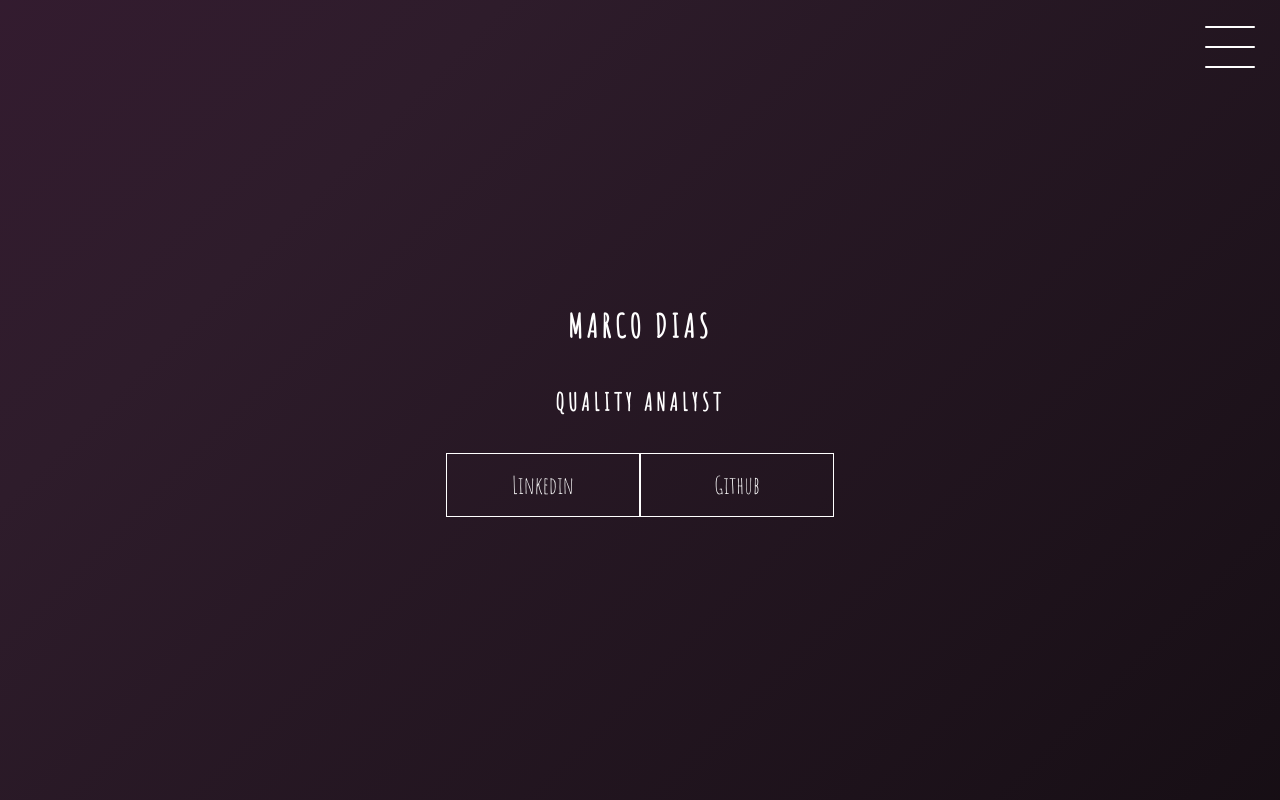
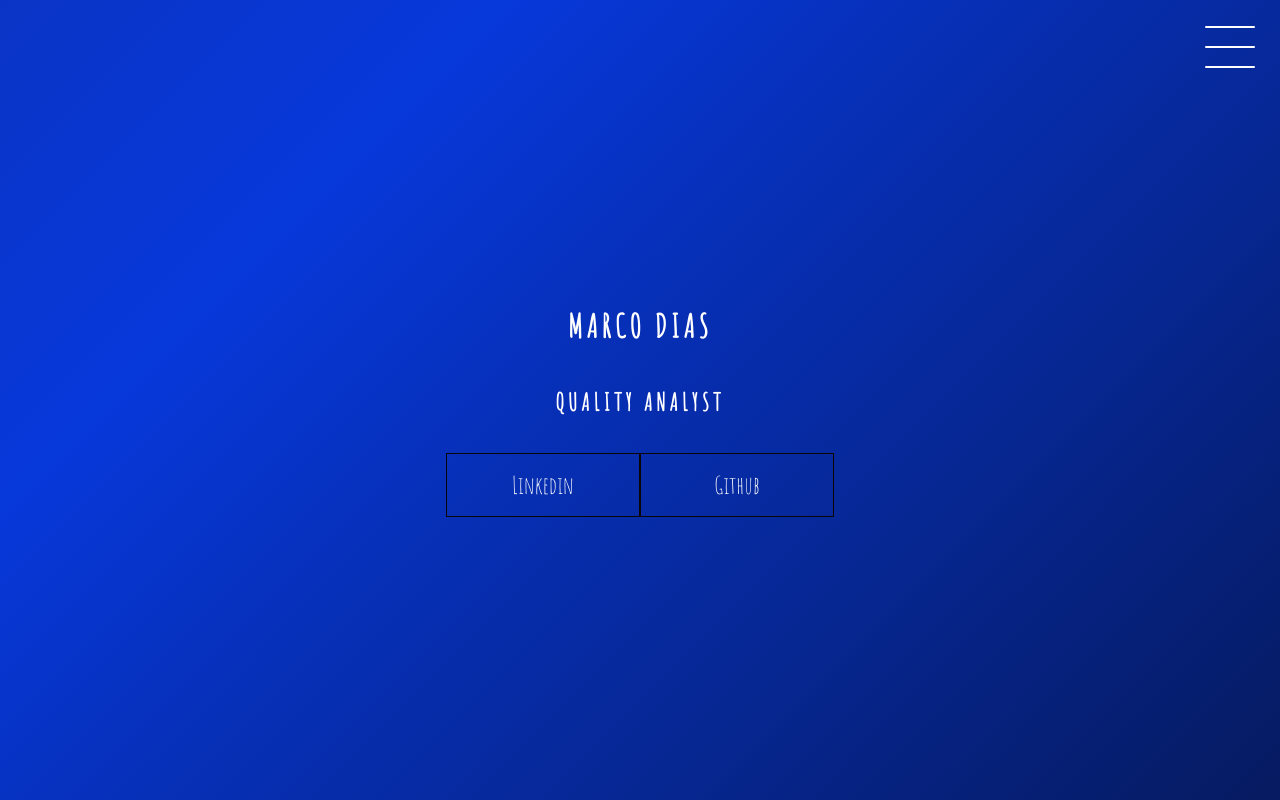
Before and after one commit to UskOops/Template-portfolio, a plain HTML site: page projeto_final/index.html in a window 1280 px wide. Shown: the top 800 px of the page. Drawn offline with Linux system fonts and the light colour scheme.

Commit message:
Update style.css

```diff
--- a/projeto_final/style.css
+++ b/projeto_final/style.css
@@ -12,13 +12,13 @@ body {
 .header-wrapper {
     height: 100vh;
     width: 100vw;
-    background: linear-gradient(-45deg, #050404, #2E1C2B, #4A1942, #893168);
+    background: linear-gradient(-45deg, #050404, #0738da, #192468, #2459ce);
     background-size: 400% 400%;
     display: flex;
     flex-direction: column;
     justify-content: center;
     align-items: center;
-    animation: backgroundTransition 8s ease-in-out infinite;
+    animation: backgroundTransition 8s ease-in-out infinite;  /* tempo de transição entre as cores */
     position: relative;
 }
 
@@ -42,7 +42,7 @@ h2 {
     color: #ffffff;
     font-size: 24px;
     padding: 1rem 4rem;
-    border: 1px solid #ffffff;
+    border: 1px solid #0a0606;
     min-width: 4rem;
     display: flex;
     justify-content: center;
@@ -51,8 +51,8 @@ h2 {
 }
 
 a:hover {
-    color: #2E1C2B;
-    background-color: #ffffff;
+    color: #139ea8;
+    background-color: #f3ecec;
 }
 
 @keyframes backgroundTransition {
@@ -126,7 +126,7 @@ a:hover {
     height: 40px;
     width: 40px;
     border-radius: 50%;
-    box-shadow: 0px 0px 0px 0px white;
+    box-shadow: 0px 0px 0px 0px rgb(2, 0, 0);
     z-index: -1;
     transition: 400ms ease-in-out 0s;
 }
@@ -163,7 +163,7 @@ a:hover {
 
 #toggle:checked + .checkbox .trace:nth-child(1) {
     transform: rotate(45deg);
-    background-color: #2E1C2B;
+    background-color: #062066;
     top: 47px;
 }
 
@@ -176,7 +176,7 @@ a:hover {
 
 #toggle:checked + .checkbox .trace:nth-child(3) {
     transform: rotate(-45deg);
-    background-color: #2E1C2B;
+    background-color: #0a3355;
     top: 48px;
 }
 
```
